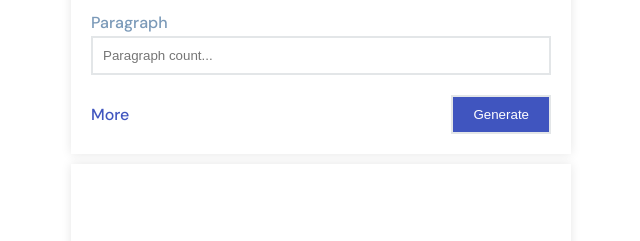
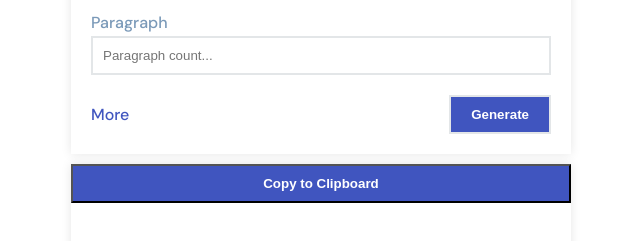
Before and after one commit to NiteArie/lorem-ipsum-generator, a website built with webpack: page dist/index.html in a window 1280 px wide. Shown: the part 89-330 px from the top of the page, without its empty margins (319-959 px from the left). Built offline with nearby package versions, Linux system fonts and the light colour scheme.

Commit message:
[Update] User can see the generated paragraphs of lorem ipsum and is able to copy them

```diff
--- a/src/script.js
+++ b/src/script.js
@@ -10,7 +10,7 @@ const app = (() => {
     const _moreButton = document.querySelector(".container__form__buttons__more");
     const _moreOptions = document.querySelector(".container__form__advance");
     const _alert = document.querySelector(".container__form__alert");
-    const _outputContent = document.querySelector(".container__output__content");
+    const _outputContent = document.querySelector(".container__output__section__content");
 
     const _errorMessage = "The maximum sentences/paragraph and words/sentence values are 12. Entered value must be positive";
 
```
Also changed, not shown: dist/bundle.js, dist/index.html, dist/style.css.
